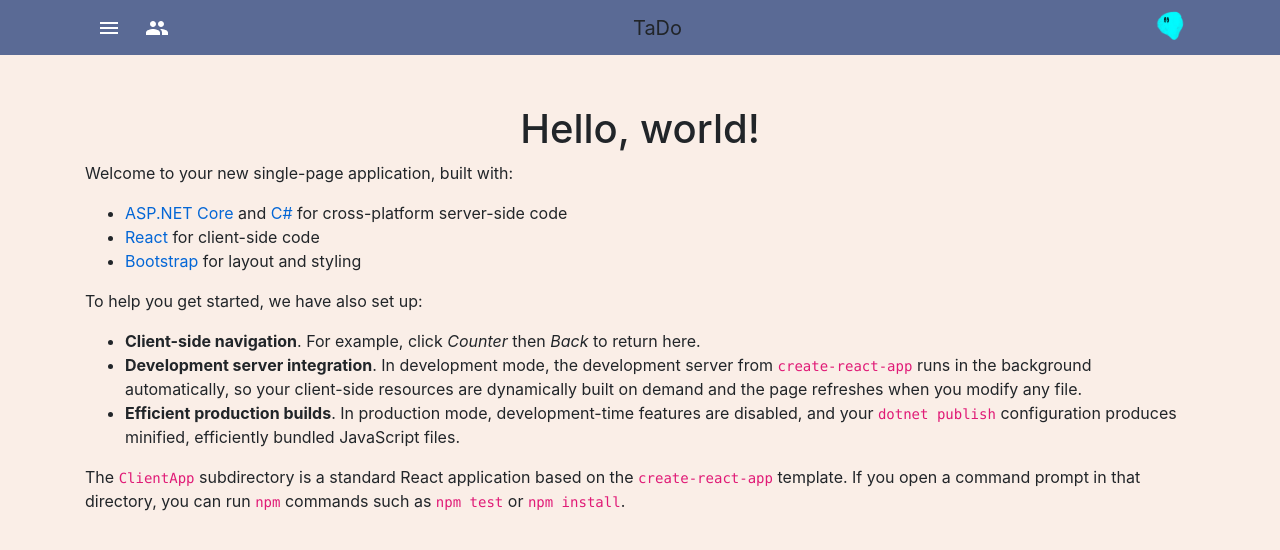
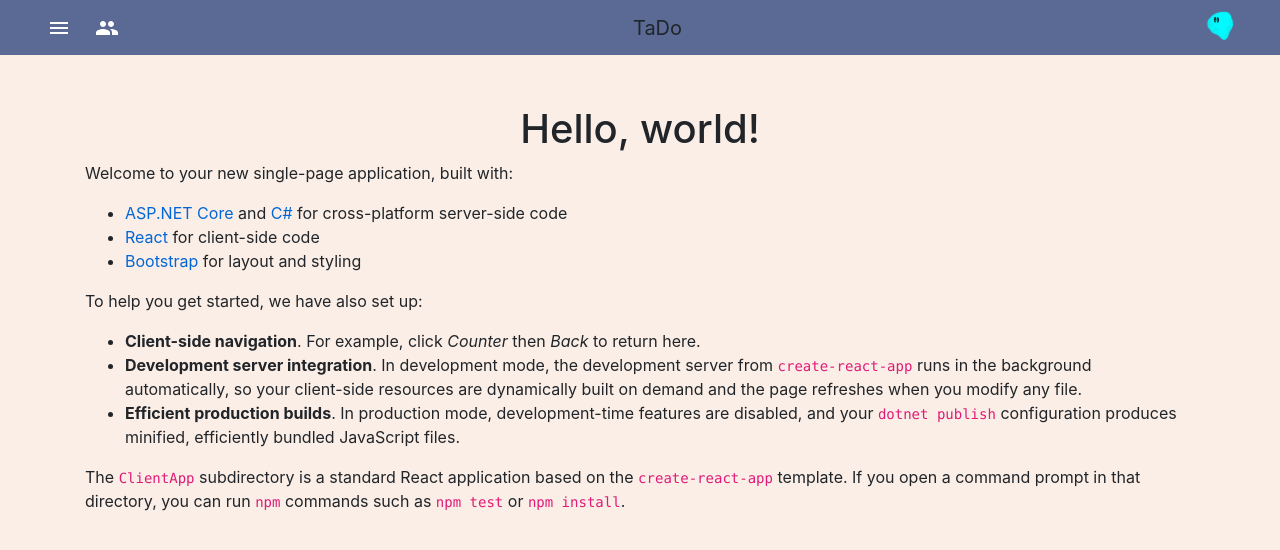
Before and after one commit to nj3zhang/watado, a React (Create React App) app in the folder ClientApp/: page / in a window 1280 px wide. Shown: the top 550 px of the page. Built offline with nearby package versions, Linux system fonts and the light colour scheme.

Commit message:
top nav bar

```diff
--- a/ClientApp/src/components/Layout.js
+++ b/ClientApp/src/components/Layout.js
@@ -1,6 +1,6 @@
 import React, { Component } from 'react';
 import { Container } from 'reactstrap';
-import { NavMenu } from './NavMenu';
+import NavMenu from './NavMenu';
 
 export class Layout extends Component {
   static displayName = Layout.name;
--- a/ClientApp/src/components/NavMenu.js
+++ b/ClientApp/src/components/NavMenu.js
@@ -1,7 +1,6 @@
+import React from 'react';
+import { Container, Navbar, NavbarBrand} from 'reactstrap';
 
-import React, { Component } from 'react';
-import { Collapse, Container, Navbar, NavbarBrand, NavbarToggler, NavItem, NavLink } from 'reactstrap';
-import { Link } from 'react-router-dom';
 import './NavMenu.scss';
 
 import IconButton from '@material-ui/core/IconButton';
@@ -9,40 +8,27 @@ import MenuIcon from '@material-ui/icons/Menu';
 import PeopleIcon from '@material-ui/icons/People';
 import BlobIconPNG from './blob.png';
 
-export class NavMenu extends Component {
-  static displayName = NavMenu.name;
-
-  constructor (props) {
-    super(props);
-
-  }
-
-  toggleNavbar () {
-    this.setState({
-
-    });
-  }
-
-  render () {
+export default function NavMenu () {
 
     return (
 
       <header>
         <Navbar className="tadoBar-color navbar-expand-sm navbar-toggleable-sm" dark>
           <Container>
+            <div className="left-bar">
               <IconButton aria-label="Menu" component="span">
               <MenuIcon className="tadoBarLButton"/>
               </IconButton>
               <IconButton aria-label="Friends Statistics" component="span">
               <PeopleIcon className="tadoBarLButton"/>
               </IconButton>
-
+            </div>
             <NavbarBrand className="tadoBrand-color">TaDo</NavbarBrand>
-
+            <div className="right-bar">
               <IconButton className="tadoBarUser-size" aria-label="User Account" component="span">
-            <img className="tadoBarUser-size" src={BlobIconPNG} />
+              <img alt="" className="tadoBarUser-size" src={BlobIconPNG} />
               </IconButton>
-
+            </div>
 
 
           </Container>
@@ -50,4 +36,3 @@ export class NavMenu extends Component {
       </header>
     );
 }
-}
--- a/ClientApp/src/components/NavMenu.scss
+++ b/ClientApp/src/components/NavMenu.scss
@@ -39,3 +39,12 @@ html {
   height: 40px;
   width: 45px;
 }
+.left-bar {
+  position: relative;
+  left: -50px;
+}
+
+.right-bar {
+  position: relative;
+  right: -50px;
+}
```
Lines whose indentation alone changed are shown as unchanged.
